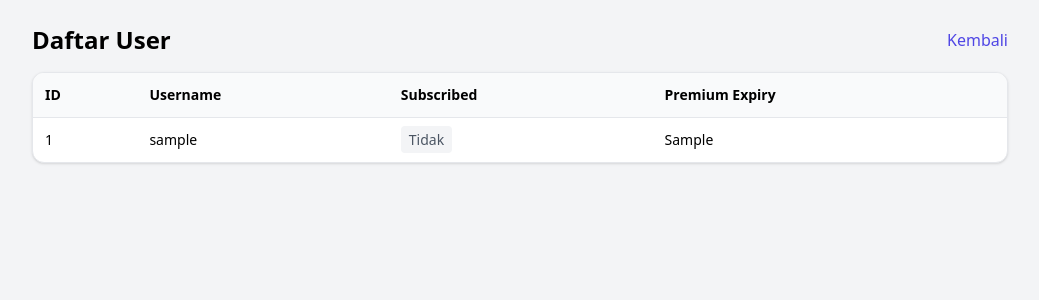
After one commit to rama77zz/tubes-komputasi-awan, a Flask app: template templates/dashboard_admin.html in a window 1280 px wide. The commit adds this page. Shown: the top 300 px of the page, without its empty margins (120-1159 px from the left). Run offline with Flask 3, Linux system fonts and the light colour scheme; the template is opened without the code that fills it: most values are stand-ins (such as "Sample title", 1, 10 or a date in 2020); some libraries are stand-ins or nearby versions.

Commit message:
dashboard admin testing

```diff
--- a/app.py
+++ b/app.py
@@ -1,6 +1,7 @@
 import os
 import time
 from datetime import datetime, timedelta
+from sqlalchemy import func
 
 # Load environment variables untuk development lokal
 from dotenv import load_dotenv
@@ -92,6 +93,13 @@ class User(db.Model):
     company_address = db.Column(db.String(500), nullable=True)
     signature_file = db.Column(db.String(200), nullable=True)
 
+class PageVisit(db.Model):
+    id = db.Column(db.Integer, primary_key=True)
+    ts = db.Column(db.DateTime, default=datetime.now, index=True)
+    path = db.Column(db.String(255), nullable=False)
+    user_id = db.Column(db.Integer, nullable=True)
+
+
 
 # --- INIT DB ---
 
@@ -119,8 +127,6 @@ def init_db():
 
 
 # --- HELPER GUEST ---
-
-
 class Guest:
     def __init__(self):
         self.id = None
@@ -129,9 +135,64 @@ class Guest:
         self.company_logo = None
         self.company_address = None
         self.signature_file = None
+        self.is_admin = False
 
 
 # --- ROUTES ---
+
+@app.route("/admin")
+def admin_page():
+    admin = require_admin_user()
+    if not admin:
+        abort(403)
+    return render_template("dashboard_admin.html")
+
+@app.route("/admin/analytics")
+def admin_analytics():
+    admin = require_admin()
+    if not admin:
+        flash("Access denied.", "error")
+        return redirect(url_for("login"))
+
+    start = datetime.now() - timedelta(days=7)
+
+    rows = (
+        db.session.query(
+            func.date(PageVisit.ts).label("d"),
+            func.count(PageVisit.id).label("c"),
+        )
+        .filter(PageVisit.ts >= start)
+        .group_by(func.date(PageVisit.ts))
+        .order_by(func.date(PageVisit.ts))
+        .all()
+    )
+
+    labels = [str(r.d) for r in rows]
+    data = [int(r.c) for r in rows]
+
+    return render_template("admin_analytics.html", admin=admin, labels=labels, data=data)
+
+@app.route("/admin/users")
+def admin_users():
+    admin = require_admin()
+    if not admin:
+        flash("Access denied.", "error")
+        return redirect(url_for("login"))
+
+    users = User.query.order_by(User.id.desc()).all()
+
+    now = datetime.now()
+    rows = []
+    for u in users:
+        subscribed = bool(u.is_premium and u.premium_expiry and u.premium_expiry > now)
+        rows.append({
+            "id": u.id,
+            "username": u.username,
+            "subscribed": subscribed,
+            "premium_expiry": u.premium_expiry
+        })
+
+    return render_template("dashboard_admin.html", admin=admin, rows=rows)
 
 
 @app.route("/")
@@ -185,6 +246,24 @@ def google_login():
     redirect_uri = url_for('google_callback', _external=True, _scheme='https')
     return google.authorize_redirect(redirect_uri)
 
+
+@app.before_request
+def track_visit():
+    # catat hanya GET dan bukan static
+    if request.method != "GET":
+        return
+    if request.path.startswith("/static"):
+        return
+    # opsional: jangan catat endpoint admin agar data tidak bias
+    if request.path.startswith("/admin"):
+        return
+
+    try:
+        v = PageVisit(path=request.path, user_id=session.get("user_id"))
+        db.session.add(v)
+        db.session.commit()
+    except Exception:
+        db.session.rollback()
 
 
 @app.route("/login/google/callback")
--- /dev/null
+++ b/templates/dashboard_admin.html
@@ -0,0 +1,45 @@
+<!doctype html>
+<html>
+<head>
+  <meta charset="utf-8" />
+  <script src="https://cdn.tailwindcss.com"></script>
+  <title>Admin - Users</title>
+</head>
+<body class="bg-gray-100">
+  <div class="max-w-5xl mx-auto p-6">
+    <div class="flex items-center justify-between mb-4">
+      <h1 class="text-2xl font-bold">Daftar User</h1>
+      <a class="text-indigo-600 hover:underline" href="{{ url_for('dashboard') }}">Kembali</a>
+    </div>
+
+    <div class="bg-white rounded-xl shadow border overflow-x-auto">
+      <table class="w-full text-sm">
+        <thead class="bg-gray-50">
+          <tr>
+            <th class="p-3 text-left">ID</th>
+            <th class="p-3 text-left">Username</th>
+            <th class="p-3 text-left">Subscribed</th>
+            <th class="p-3 text-left">Premium Expiry</th>
+          </tr>
+        </thead>
+        <tbody>
+          {% for r in rows %}
+          <tr class="border-t">
+            <td class="p-3">{{ r.id }}</td>
+            <td class="p-3">{{ r.username }}</td>
+            <td class="p-3">
+              {% if r.subscribed %}
+                <span class="px-2 py-1 rounded bg-green-100 text-green-700 font-semibold">Aktif</span>
+              {% else %}
+                <span class="px-2 py-1 rounded bg-gray-100 text-gray-600">Tidak</span>
+              {% endif %}
+            </td>
+            <td class="p-3">{{ r.premium_expiry if r.premium_expiry else "-" }}</td>
+          </tr>
+          {% endfor %}
+        </tbody>
+      </table>
+    </div>
+  </div>
+</body>
+</html>
```
Also changed, not shown: app/utils/auth.py (added, +15 -0 lines), templates/admin_analytics.html (added, +38 -0 lines), templates/dashboard.html (+114 -51 lines).
